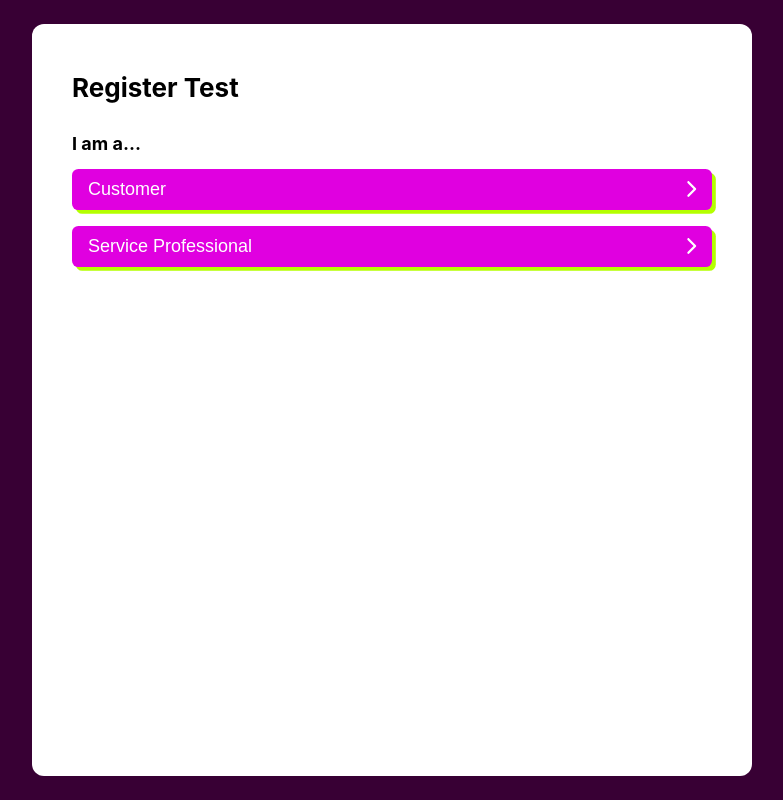
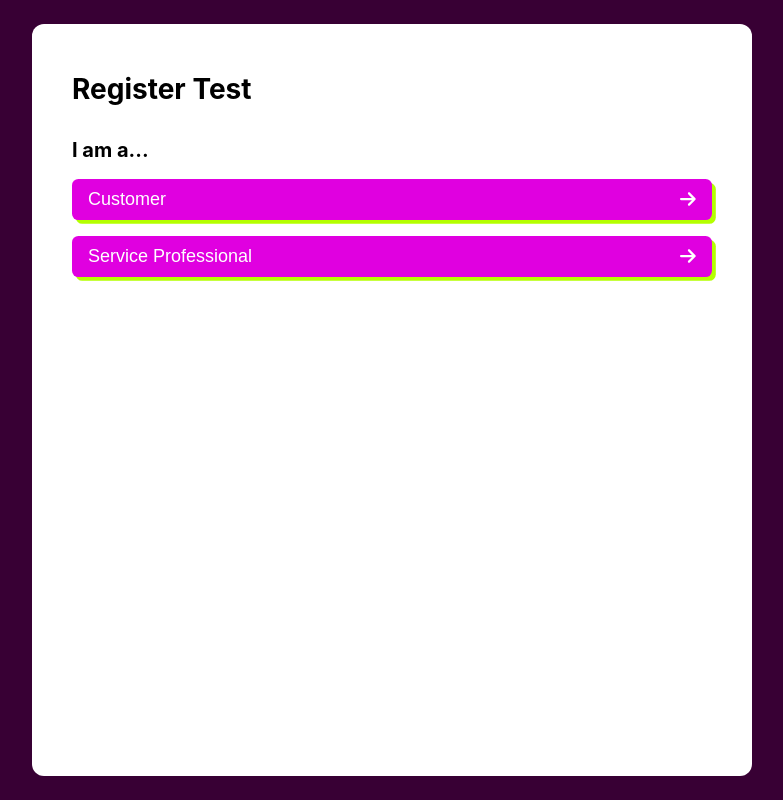
Before and after one commit to weu2/app, a React (Create React App) app in the folder frontend/: page /register in a window 1280 px wide. Shown: the whole page, without its empty margins (248-1031 px from the left). Built offline with nearby package versions, Linux system fonts and the light colour scheme.

Commit message:
Update CSS

```diff
--- a/frontend/src/Pages/Login.jsx
+++ b/frontend/src/Pages/Login.jsx
@@ -1,6 +1,6 @@
 import React from "react";
 import { FontAwesomeIcon } from "@fortawesome/react-fontawesome";
-import { faChevronRight } from "@fortawesome/free-solid-svg-icons";
+import { faArrowRight } from "@fortawesome/free-solid-svg-icons";
 
 import "./RegisterTest.css";
 
@@ -63,7 +63,7 @@ class Login extends React.Component {
 							/>
 						</div>
 						<button className="btn btn-primary btn-bevel Register-NextButton" type="submit">
-							Login<FontAwesomeIcon icon={faChevronRight} />
+							Login<FontAwesomeIcon icon={faArrowRight} />
 						</button>
 					</form>
 				</div>
--- a/frontend/src/Pages/RegisterTest.css
+++ b/frontend/src/Pages/RegisterTest.css
@@ -18,12 +18,15 @@
 	margin-top: calc(10px + 3vmin);
 }
 
+.Register-CategoryButton {
+	margin-bottom: calc(8px + 1vmin);
+}
+
 .Register-NextButton, .Register-CategoryButton {
 	align-items: center;
 	display: flex;
 	flex-direction: row;
 	justify-content: space-between;
-	margin-bottom: calc(8px + 1vmin);
 	padding: calc(6px + 0.5vmin) calc(12px + 0.5vmin);
 }
 
@@ -32,9 +35,9 @@
 	width: 100%;
 }
 
-.Register label {
+.Register label, .form-input {
 	display: block;
-	margin: 1vmin 0;
+	margin-bottom: 1vmin;
 }
 
 .Register input {
@@ -42,13 +45,13 @@
 }
 
 .Register h1 {
-	font-size: calc(14px + 1.5vmin);
-	margin-bottom: calc(14px + 2vmin);
+	font-size: calc(16px + 1.5vmin);
+	margin-bottom: calc(16px + 2vmin);
 	margin-top: 0;
 }
 
 .Register h2 {
-	font-size: calc(10px + 1vmin);
+	font-size: calc(12px + 1vmin);
 }
 
 .Register-BackButton {
--- a/frontend/src/Pages/RegisterTest.jsx
+++ b/frontend/src/Pages/RegisterTest.jsx
@@ -1,6 +1,6 @@
 import React from "react";
 import { FontAwesomeIcon } from "@fortawesome/react-fontawesome";
-import { faChevronLeft, faChevronRight, faFaceGrinWide, faLockOpen } from "@fortawesome/free-solid-svg-icons";
+import { faChevronLeft, faArrowRight, faFaceGrinWide, faLockOpen } from "@fortawesome/free-solid-svg-icons";
 
 import "./RegisterTest.css";
 import recaptcha from "../Meme/recaptcha.png";
@@ -111,10 +111,10 @@ function RegisterTest() {
 				<div className={page === 0 ? null : "Register-Page-Offscreen"}>
 					<h2>I am a...</h2>
 					<button onClick={customClick} className="btn btn-primary btn-bevel Register-CategoryButton">
-						Customer<FontAwesomeIcon icon={faChevronRight} />
+						Customer<FontAwesomeIcon icon={faArrowRight} />
 					</button>
 					<button onClick={customClick} className="btn btn-primary btn-bevel Register-CategoryButton">
-						Service Professional<FontAwesomeIcon icon={faChevronRight} />
+						Service Professional<FontAwesomeIcon icon={faArrowRight} />
 					</button>
 				</div>
 				<form onSubmit={customClick}>
@@ -276,7 +276,7 @@ function RegisterTest() {
 					{
 						(page >= 1 && page <= 2) ?
 						<button className="btn btn-primary btn-bevel Register-NextButton" type="submit">
-							Next<FontAwesomeIcon icon={faChevronRight} />
+							Next<FontAwesomeIcon icon={faArrowRight} />
 						</button> : null
 					}
 				</form>
```
